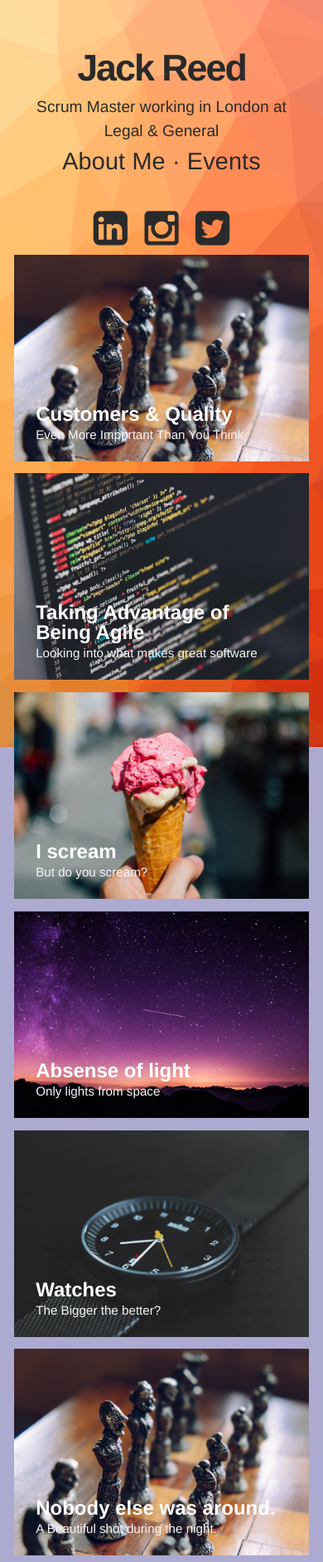
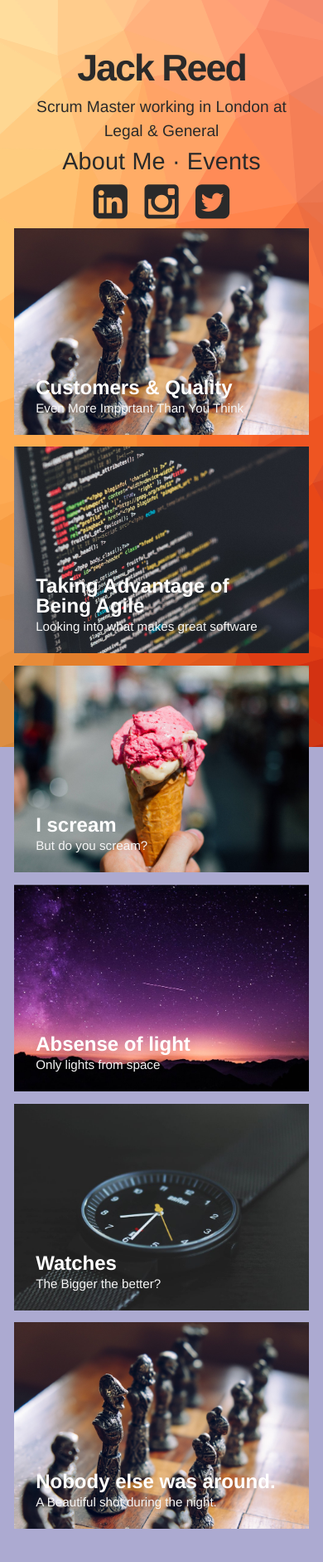
Before and after one commit to IamJackReed/iamjackreed, a Jekyll site: the page built from index.html, in a window 390 px wide. Shown: the whole page at 83% size. Built offline with Jekyll 4.4.1, drawn with Linux system fonts in a browser that asks for light colours; after the commit the page ends 1850 px from its top, so only the background shows below that; grey boxes are pictures that could not be loaded.

Commit message:
Update modern-blog.css

```diff
--- a/css/modern-blog.css
+++ b/css/modern-blog.css
@@ -320,7 +320,7 @@ a:focus {
 
 @media screen and (max-width: 50em) {
 	.header {
-		padding: 3em 10% 4em;
+		padding: 3em 10% 2em;
 	}
 }
 
```
